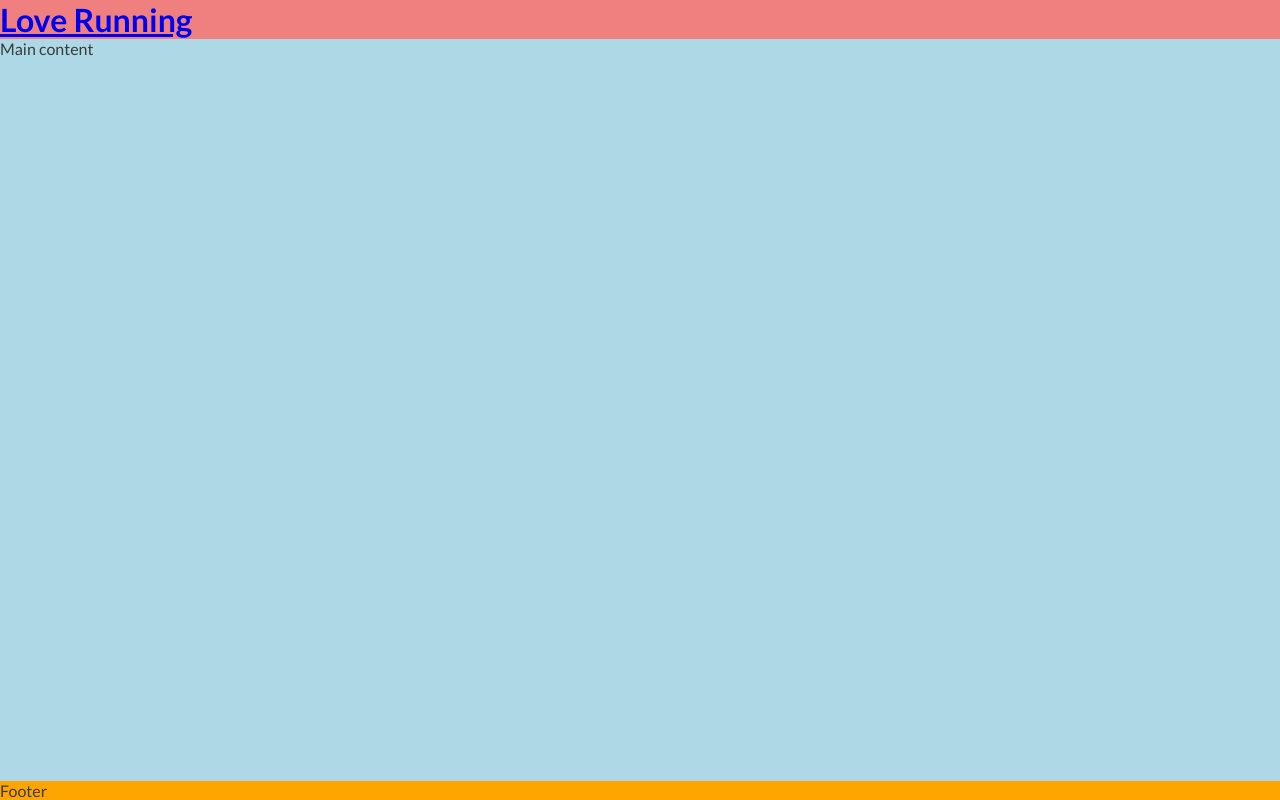
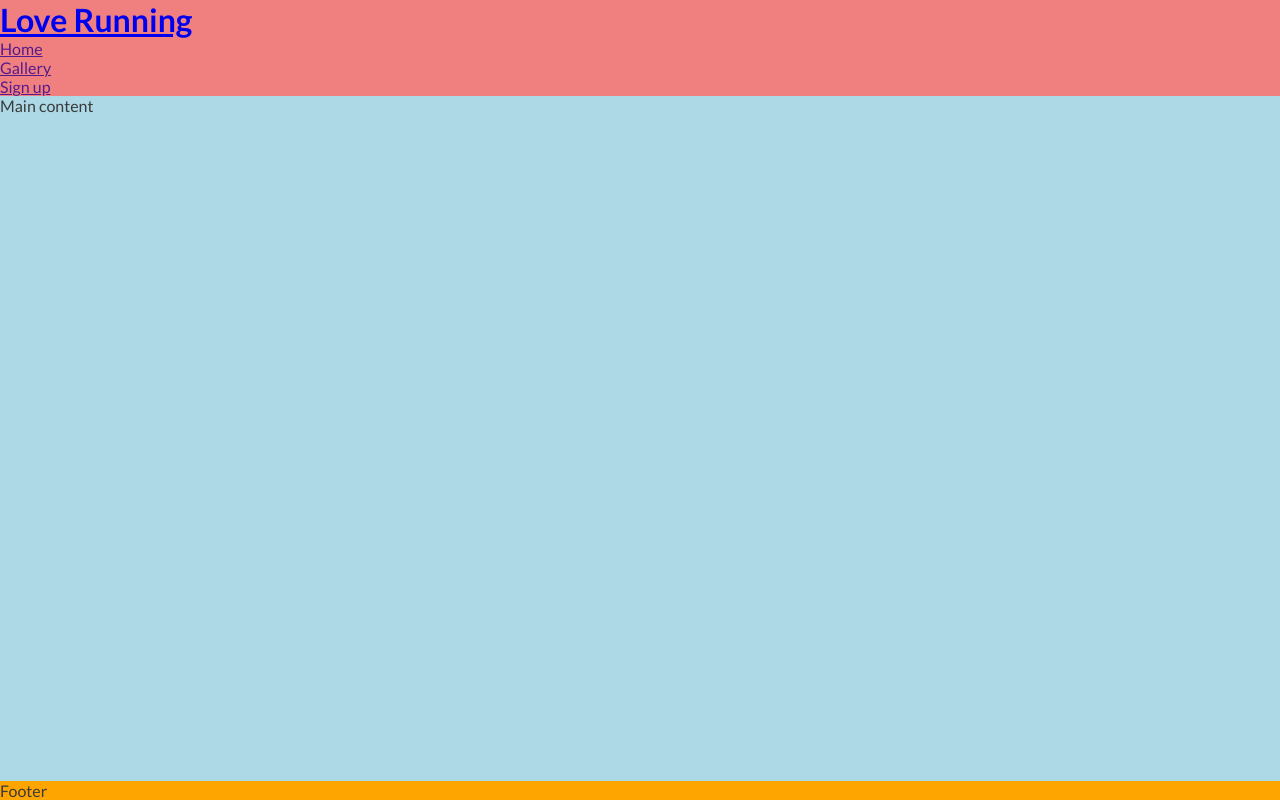
Before and after one commit to htadicha/Love-running-, a plain HTML site: page index.html in a window 1280 px wide. Drawn offline with Linux system fonts and the light colour scheme.

Commit message:
create navigation section

```diff
--- a/index.html
+++ b/index.html
@@ -4,7 +4,8 @@
 <head>
     <meta charset="UTF-8">
     <meta name="viewport" content="width=device-width, initial-scale=1.0">
-    <meta name="Description" content=" love running. Club for runners Dublin, Ireland. Urban running,trail running, Dublin Docklands and phoenix park">
+    <meta name="Description"
+        content=" love running. Club for runners Dublin, Ireland. Urban running,trail running, Dublin Docklands and phoenix park">
     <meta name="Keywords" content="Love running, run, running club, runners, Ireland, Dublin, Sports">
     <!-- title -->
     <title>Love Running</title>
@@ -23,6 +24,13 @@
         <a href="index.html">
             <h1 id="logo">Love Running</h1>
         </a>
+        <nav>
+            <ul>
+                <lI><a href="">Home</a></lI>
+                <lI><a href="">Gallery</a></lI>
+                <lI><a href="">Sign up</a></lI>
+            </ul>
+        </nav>
     </header>
     <!-- Main content -->
     <main>Main content</main>
```
